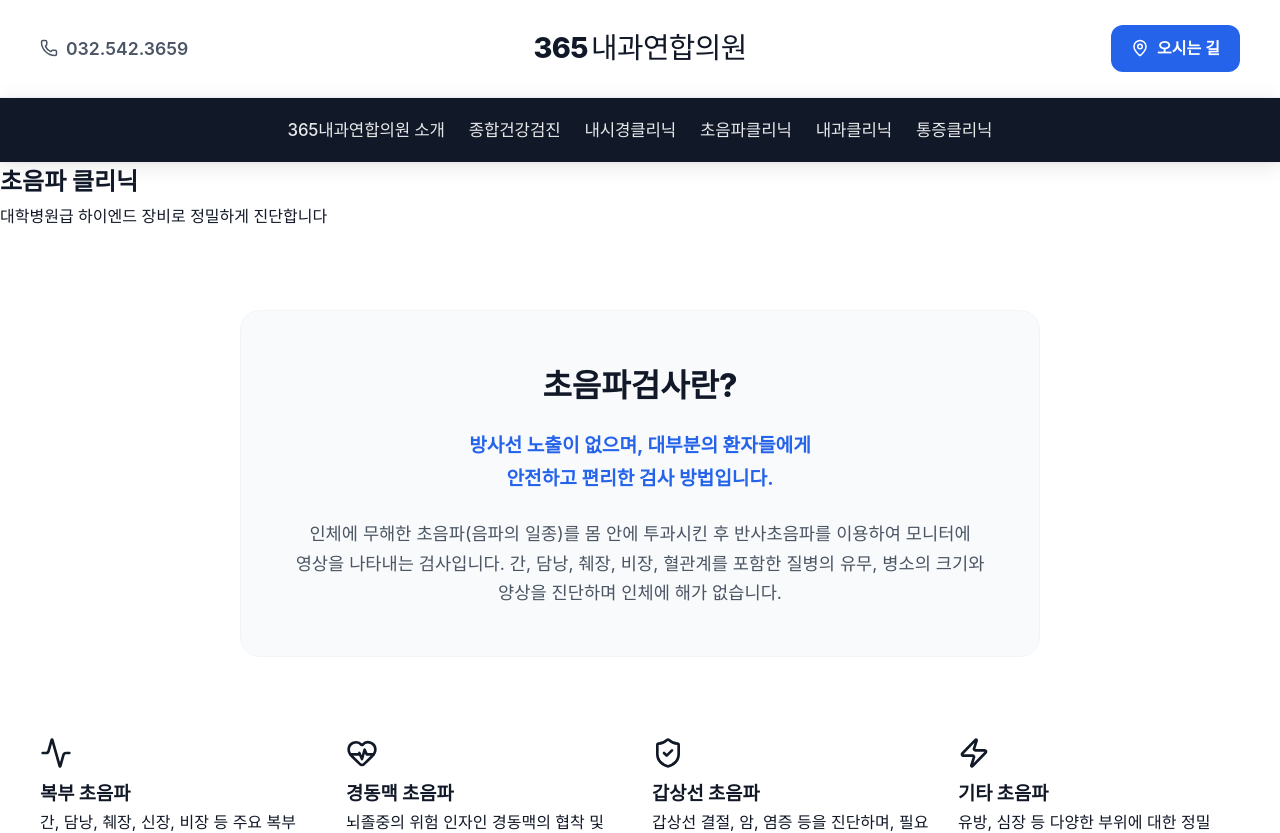
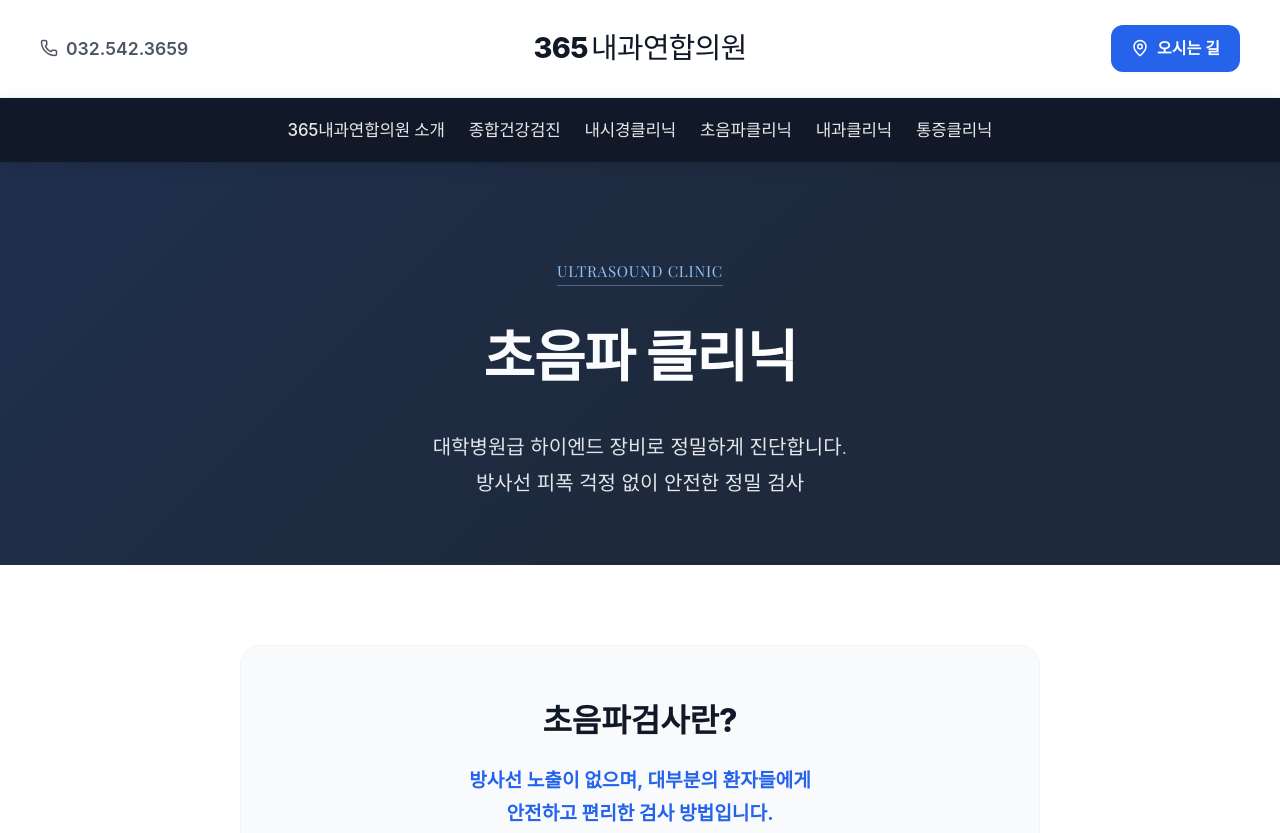
Before and after one commit to bnam1321-bit/365-clinic-web, a Next.js app: page /ultrasound in a window 1280 px wide. Shown: the top 833 px of the page. Built offline with nearby package versions, Linux system fonts and the light colour scheme; a web font is replaced by a local one.

Commit message:
Fix Endoscopy duplicate header, Restore Ultrasound Hero, Fix Doctor Grid layout

```diff
--- a/src/app/about/page.tsx
+++ b/src/app/about/page.tsx
@@ -35,7 +35,7 @@ export default function About() {
                     <FadeIn delay={0.2}>
                         <h2 className={styles.title}>의료진 소개</h2>
                     </FadeIn>
-                    <div className={styles.doctorGrid}>
+                    <div className={styles.doctorsGrid}>
                         {/* Doctor 1 */}
                         <FadeIn delay={0.3}>
                             <div className={styles.doctorCard}>
--- a/src/app/ultrasound/page.tsx
+++ b/src/app/ultrasound/page.tsx
@@ -11,12 +11,17 @@ export const metadata: Metadata = {
 export default function UltrasoundPage() {
     return (
         <main className={styles.container}>
-            <FadeIn>
-                <section className={styles.sectionHeader}>
-                    <h2>초음파 클리닉</h2>
-                    <p>대학병원급 하이엔드 장비로 정밀하게 진단합니다</p>
-                </section>
-            </FadeIn>
+            {/* Restore Premium Hero Section */}
+            <section className={styles.header}>
+                <FadeIn>
+                    <span className={styles.badge}>ULTRASOUND CLINIC</span>
+                    <h1 className={styles.title}>초음파 클리닉</h1>
+                    <p className={styles.subtitle}>
+                        대학병원급 하이엔드 장비로 정밀하게 진단합니다.<br />
+                        방사선 피폭 걱정 없이 안전한 정밀 검사
+                    </p>
+                </FadeIn>
+            </section>
 
             {/* Main Content */}
             <section className={styles.content}>
```
Also changed, not shown: src/app/endoscopy/page.tsx (+1 -6 lines).
